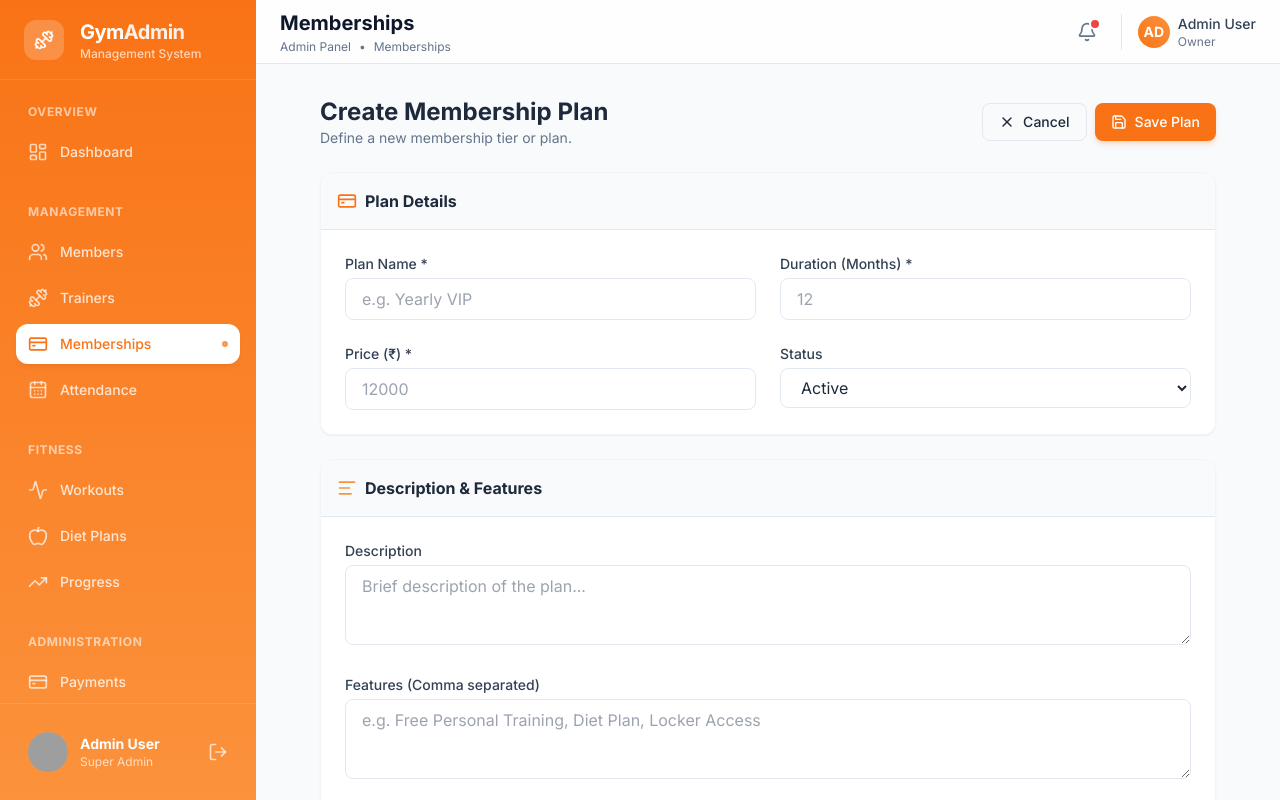
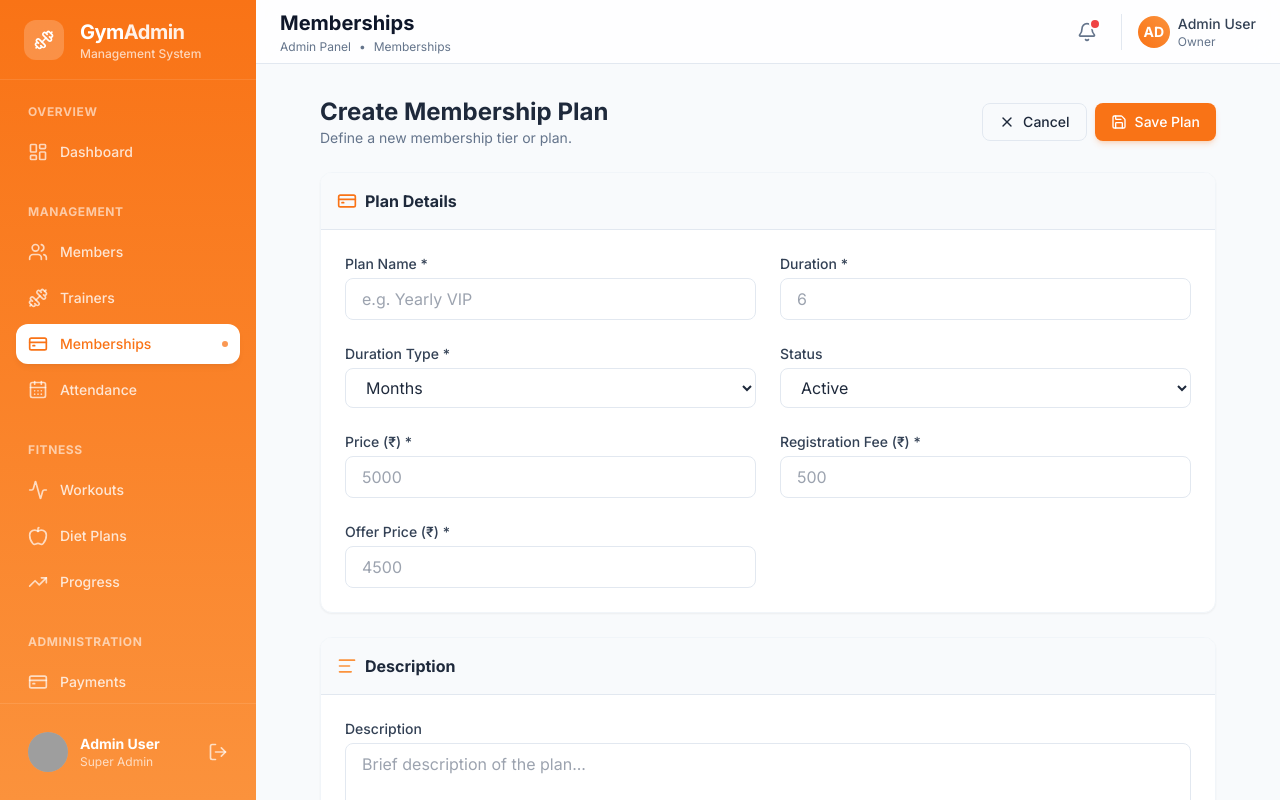
Before and after one commit to dhinesh902/Gym-Admin, a React (Vite) app: page /memberships/add in a window 1280 px wide. Built offline with nearby package versions, Linux system fonts and the light colour scheme; no server answers; grey boxes are pictures that could not be loaded.

Commit message:
Base Commit

```diff
--- a/src/pages/members/AddMember.jsx
+++ b/src/pages/members/AddMember.jsx
@@ -5,7 +5,7 @@ import { Save, X, User, Activity, CreditCard, Upload } from 'lucide-react';
 import toast from 'react-hot-toast';
 import { useMutation, useQuery, useQueryClient } from '@tanstack/react-query';
 import { membersApi, plansApi, trainersApi, toCollection } from '../../services/api';
-import { getApiErrorMessage } from '../../services/apiClient';
+import { getApiErrorMessage, IMAGE_URL } from '../../services/apiClient';
 
 const AddMember = () => {
   const navigate = useNavigate();
@@ -84,7 +84,7 @@ const AddMember = () => {
   const getImageUrl = (path) => {
     if (!path) return null;
     if (path.startsWith('http')) return path;
-    return `http://localhost:3000${path.startsWith('/') ? path : `/${path}`}`;
+    return `${IMAGE_URL}${path.startsWith('/') ? path : `/${path}`}`;
   };
 
   const profilePhotoObj = watch('profilephoto');
--- a/src/pages/members/MemberDetail.jsx
+++ b/src/pages/members/MemberDetail.jsx
@@ -4,12 +4,12 @@ import { useQuery, useMutation, useQueryClient } from '@tanstack/react-query';
 import { useNavigate, useParams } from 'react-router-dom';
 import toast from 'react-hot-toast';
 import { membersApi } from '../../services/api';
-import apiClient, { getApiErrorMessage } from '../../services/apiClient';
+import apiClient, { getApiErrorMessage, IMAGE_URL } from '../../services/apiClient';
 
 const getImageUrl = (path) => {
   if (!path) return '';
   if (path.startsWith('http')) return path;
-  const baseUrl = import.meta.env.VITE_API_BASE_URL ? import.meta.env.VITE_API_BASE_URL.replace('/api', '') : 'http://localhost:3000';
+  const baseUrl = IMAGE_URL;
   return `${baseUrl}${path}`;
 };
 
--- a/src/pages/memberships/AddMembership.jsx
+++ b/src/pages/memberships/AddMembership.jsx
@@ -22,9 +22,13 @@ const AddMembership = () => {
 
   const onSubmit = (data) => createPlan.mutate({
     name: data.planName,
-    durationInMonths: Number(data.duration),
+    duration: Number(data.duration),
+    durationtype: data.durationtype,
     price: Number(data.price),
-    description: data.description
+    registrationfee: Number(data.registrationfee),
+    offerprice: Number(data.offerprice),
+    description: data.description,
+    status: data.status
   });
 
   return (
@@ -46,8 +50,9 @@ const AddMembership = () => {
             type="submit"
             form="add-membership-form"
             className="btn-primary text-sm flex items-center gap-2"
+            disabled={createPlan.isPending}
           >
-            <Save className="h-4 w-4" /> Save Plan
+            <Save className="h-4 w-4" /> {createPlan.isPending ? 'Saving...' : 'Save Plan'}
           </button>
         </div>
       </div>
@@ -63,21 +68,39 @@ const AddMembership = () => {
               <label className="block text-sm font-medium text-slate-700 dark:text-slate-300 mb-1">Plan Name *</label>
               <input
                 {...register('planName', { required: 'Plan name is required' })}
-                className="input-field"
+                className="input-field w-full"
                 placeholder="e.g. Yearly VIP"
               />
               {errors.planName && <p className="text-xs text-danger mt-1">{errors.planName.message}</p>}
             </div>
 
             <div>
-              <label className="block text-sm font-medium text-slate-700 dark:text-slate-300 mb-1">Duration (Months) *</label>
+              <label className="block text-sm font-medium text-slate-700 dark:text-slate-300 mb-1">Duration *</label>
               <input
                 type="number"
                 {...register('duration', { required: 'Duration is required' })}
-                className="input-field"
-                placeholder="12"
+                className="input-field w-full"
+                placeholder="6"
               />
               {errors.duration && <p className="text-xs text-danger mt-1">{errors.duration.message}</p>}
+            </div>
+
+            <div>
+              <label className="block text-sm font-medium text-slate-700 dark:text-slate-300 mb-1">Duration Type *</label>
+              <select {...register('durationtype', { required: 'Duration type is required' })} className="input-field w-full" defaultValue="Months">
+                <option value="Days">Days</option>
+                <option value="Months">Months</option>
+                <option value="Years">Years</option>
+              </select>
+              {errors.durationtype && <p className="text-xs text-danger mt-1">{errors.durationtype.message}</p>}
+            </div>
+
+            <div>
+              <label className="block text-sm font-medium text-slate-700 dark:text-slate-300 mb-1">Status</label>
+              <select {...register('status')} className="input-field w-full" defaultValue="active">
+                <option value="active">Active</option>
+                <option value="inactive">Inactive</option>
+              </select>
             </div>
 
             <div>
@@ -85,18 +108,32 @@ const AddMembership = () => {
               <input
                 type="number"
                 {...register('price', { required: 'Price is required' })}
-                className="input-field"
-                placeholder="12000"
+                className="input-field w-full"
+                placeholder="5000"
               />
               {errors.price && <p className="text-xs text-danger mt-1">{errors.price.message}</p>}
             </div>
 
             <div>
-              <label className="block text-sm font-medium text-slate-700 dark:text-slate-300 mb-1">Status</label>
-              <select {...register('status')} className="input-field">
-                <option value="active">Active</option>
-                <option value="inactive">Inactive</option>
-              </select>
+              <label className="block text-sm font-medium text-slate-700 dark:text-slate-300 mb-1">Registration Fee (₹) *</label>
+              <input
+                type="number"
+                {...register('registrationfee', { required: 'Registration fee is required' })}
+                className="input-field w-full"
+                placeholder="500"
+              />
+              {errors.registrationfee && <p className="text-xs text-danger mt-1">{errors.registrationfee.message}</p>}
+            </div>
+
+            <div>
+              <label className="block text-sm font-medium text-slate-700 dark:text-slate-300 mb-1">Offer Price (₹) *</label>
+              <input
+                type="number"
+                {...register('offerprice', { required: 'Offer price is required' })}
+                className="input-field w-full"
+                placeholder="4500"
+              />
+              {errors.offerprice && <p className="text-xs text-danger mt-1">{errors.offerprice.message}</p>}
             </div>
           </div>
         </div>
@@ -104,23 +141,15 @@ const AddMembership = () => {
         <div className="card overflow-hidden">
           <div className="bg-slate-50 dark:bg-slate-800/50 p-4 border-b border-slate-200 dark:border-slate-800 flex items-center gap-2">
             <AlignLeft className="h-5 w-5 text-secondary" />
-            <h3 className="font-bold text-slate-800 dark:text-white">Description & Features</h3>
+            <h3 className="font-bold text-slate-800 dark:text-white">Description</h3>
           </div>
-          <div className="p-6 space-y-6">
+          <div className="p-6">
             <div>
               <label className="block text-sm font-medium text-slate-700 dark:text-slate-300 mb-1">Description</label>
               <textarea
                 {...register('description')}
-                className="input-field min-h-[80px]"
+                className="input-field w-full min-h-[120px]"
                 placeholder="Brief description of the plan..."
-              />
-            </div>
-            <div>
-              <label className="block text-sm font-medium text-slate-700 dark:text-slate-300 mb-1">Features (Comma separated)</label>
-              <textarea
-                {...register('features')}
-                className="input-field min-h-[80px]"
-                placeholder="e.g. Free Personal Training, Diet Plan, Locker Access"
               />
             </div>
           </div>
--- a/src/pages/memberships/MembershipsList.jsx
+++ b/src/pages/memberships/MembershipsList.jsx
@@ -12,7 +12,7 @@ const MembershipsList = () => {
   const [editingPlan, setEditingPlan] = useState(null);
 
   const fetchPlans = async () => {
-    const response = await apiClient.post('/plans/get');
+    const response = await apiClient.get('/plans/get');
     return response.data.data || [];
   };
 
@@ -59,25 +59,39 @@ const MembershipsList = () => {
       header: 'Plan Name',
       cell: info => <div className="font-bold text-slate-800 dark:text-slate-200">{info.getValue()}</div>,
     },
-    { accessorKey: 'durationInMonths', header: 'Duration (Months)' },
+    {
+      id: 'duration',
+      header: 'Duration',
+      cell: info => {
+        const { duration, durationtype, durationInMonths } = info.row.original;
+        const num = duration || durationInMonths || '-';
+        const type = durationtype || (durationInMonths ? 'Months' : '');
+        return `${num} ${type}`.trim();
+      }
+    },
     {
       accessorKey: 'price',
       header: 'Price (₹)',
       cell: info => <div className="font-bold text-primary">{info.getValue()}</div>,
     },
+    {
+      accessorKey: 'offerprice',
+      header: 'Offer Price (₹)',
+      cell: info => <div className="font-bold text-success">{info.getValue() || '-'}</div>,
+    },
     { accessorKey: 'description', header: 'Description' },
-    // {
-    //   accessorKey: 'status',
-    //   header: 'Status',
-    //   cell: info => {
-    //     const status = info.getValue() || 'Active';
-    //     return (
-    //       <span className={`px-2.5 py-1 rounded-full text-xs font-bold ${status === 'Active' ? 'bg-accent/10 text-accent' : 'bg-slate-100 text-slate-500'}`}>
-    //         {status}
-    //       </span>
-    //     );
-    //   },
-    // },
+    {
+      accessorKey: 'status',
+      header: 'Status',
+      cell: info => {
+        const status = info.getValue() || 'active';
+        return (
+          <span className={`px-2.5 py-1 rounded-full text-xs font-bold ${status.toLowerCase() === 'active' ? 'bg-accent/10 text-accent' : 'bg-slate-100 text-slate-500'}`}>
+            {status.charAt(0).toUpperCase() + status.slice(1)}
+          </span>
+        );
+      },
+    },
     {
       id: 'actions',
       header: 'Actions',
@@ -137,6 +151,10 @@ const MembershipsList = () => {
                         name: document.getElementById('edit-name').value,
                         price: Number(document.getElementById('edit-price').value),
                         duration: Number(document.getElementById('edit-duration').value),
+                        durationtype: document.getElementById('edit-durationtype').value,
+                        registrationfee: Number(document.getElementById('edit-registrationfee').value),
+                        offerprice: Number(document.getElementById('edit-offerprice').value),
+                        status: document.getElementById('edit-status').value,
                         description: document.getElementById('edit-description').value,
                       }
                     })
@@ -164,12 +182,35 @@ const MembershipsList = () => {
                     <input type="text" className="input-field w-full" defaultValue={editingPlan.name} id="edit-name" />
                   </div>
                   <div>
+                    <label className="block text-sm font-medium text-slate-700 dark:text-slate-300 mb-1">Duration *</label>
+                    <input type="number" className="input-field w-full" defaultValue={editingPlan.duration || editingPlan.durationInMonths} id="edit-duration" />
+                  </div>
+                  <div>
+                    <label className="block text-sm font-medium text-slate-700 dark:text-slate-300 mb-1">Duration Type *</label>
+                    <select className="input-field w-full" defaultValue={editingPlan.durationtype || 'Months'} id="edit-durationtype">
+                      <option value="Days">Days</option>
+                      <option value="Months">Months</option>
+                      <option value="Years">Years</option>
+                    </select>
+                  </div>
+                  <div>
+                    <label className="block text-sm font-medium text-slate-700 dark:text-slate-300 mb-1">Status</label>
+                    <select className="input-field w-full" defaultValue={editingPlan.status || 'active'} id="edit-status">
+                      <option value="active">Active</option>
+                      <option value="inactive">Inactive</option>
+                    </select>
+                  </div>
+                  <div>
                     <label className="block text-sm font-medium text-slate-700 dark:text-slate-300 mb-1">Price (₹) *</label>
                     <input type="number" className="input-field w-full" defaultValue={editingPlan.price} id="edit-price" />
                   </div>
                   <div>
-                    <label className="block text-sm font-medium text-slate-700 dark:text-slate-300 mb-1">Duration (Months) *</label>
-                    <input type="number" className="input-field w-full" defaultValue={editingPlan.durationInMonths || editingPlan.duration} id="edit-duration" />
+                    <label className="block text-sm font-medium text-slate-700 dark:text-slate-300 mb-1">Registration Fee (₹) *</label>
+                    <input type="number" className="input-field w-full" defaultValue={editingPlan.registrationfee} id="edit-registrationfee" />
+                  </div>
+                  <div>
+                    <label className="block text-sm font-medium text-slate-700 dark:text-slate-300 mb-1">Offer Price (₹) *</label>
+                    <input type="number" className="input-field w-full" defaultValue={editingPlan.offerprice} id="edit-offerprice" />
                   </div>
                 </div>
               </div>
--- a/src/pages/payments/PaymentDetail.jsx
+++ b/src/pages/payments/PaymentDetail.jsx
@@ -3,6 +3,7 @@ import { ArrowLeft, User, Calendar, CreditCard, Banknote, QrCode, ClipboardList,
 import { useQuery } from '@tanstack/react-query';
 import { useNavigate, useParams } from 'react-router-dom';
 import { paymentsApi } from '../../services/api';
+import { IMAGE_URL } from '../../services/apiClient';
 
 const PaymentDetail = () => {
   const { id } = useParams();
@@ -114,7 +115,7 @@ const PaymentDetail = () => {
             {payment.screenshot ? (
               <div className="rounded-xl overflow-hidden border border-slate-200 dark:border-slate-700 shadow-sm">
                 <img
-                  src={payment.screenshot.startsWith('http') ? payment.screenshot : `${import.meta.env.VITE_API_BASE_URL?.replace('/api', '') || 'http://localhost:3000'}${payment.screenshot}`}
+                  src={payment.screenshot.startsWith('http') ? payment.screenshot : `${IMAGE_URL}${payment.screenshot}`}
                   alt="Payment Receipt"
                   className="w-full h-auto object-cover max-h-[300px]"
                   onError={(e) => { e.target.src = 'https://placehold.co/400x300/f8fafc/94a3b8?text=Receipt+Not+Found'; }}
--- a/src/pages/trainers/AddTrainer.jsx
+++ b/src/pages/trainers/AddTrainer.jsx
@@ -5,7 +5,7 @@ import { Save, X, User, Briefcase, Upload } from 'lucide-react';
 import toast from 'react-hot-toast';
 import { useMutation, useQuery, useQueryClient } from '@tanstack/react-query';
 import { trainersApi } from '../../services/api';
-import { getApiErrorMessage } from '../../services/apiClient';
+import { getApiErrorMessage, IMAGE_URL } from '../../services/apiClient';
 
 const AddTrainer = () => {
   const navigate = useNavigate();
@@ -38,7 +38,7 @@ const AddTrainer = () => {
   const getImageUrl = (path) => {
     if (!path) return null;
     if (path.startsWith('http')) return path;
-    return `http://localhost:3000${path.startsWith('/') ? path : `/${path}`}`;
+    return `${IMAGE_URL}${path.startsWith('/') ? path : `/${path}`}`;
   };
 
   const profilePhotoObj = watch('profilephoto');
--- a/src/pages/trainers/TrainerDetail.jsx
+++ b/src/pages/trainers/TrainerDetail.jsx
@@ -4,14 +4,14 @@ import { useMutation, useQuery, useQueryClient } from '@tanstack/react-query';
 import { useNavigate, useParams } from 'react-router-dom';
 import toast from 'react-hot-toast';
 import { trainersApi } from '../../services/api';
-import { getApiErrorMessage } from '../../services/apiClient';
+import { getApiErrorMessage, IMAGE_URL } from '../../services/apiClient';
 
 const formatStatus = (status) => status === 'active' ? 'Active' : 'Inactive';
 
 const getImageUrl = (path) => {
   if (!path) return '';
   if (path.startsWith('http')) return path;
-  const baseUrl = import.meta.env.VITE_API_BASE_URL ? import.meta.env.VITE_API_BASE_URL.replace('/api', '') : 'http://localhost:3000';
+  const baseUrl = IMAGE_URL;
   return `${baseUrl}${path}`;
 };
 const TrainerDetail = () => {
--- a/src/services/apiClient.js
+++ b/src/services/apiClient.js
@@ -1,7 +1,7 @@
 import axios from 'axios';
 
 const apiClient = axios.create({
-  baseURL: import.meta.env.VITE_API_BASE_URL || 'http://localhost:3000/api',
+  baseURL: import.meta.env.VITE_API_BASE_URL || 'https://gym-management-production-335b.up.railway.app/api',
   headers: {
     'Content-Type': 'application/json',
   },
@@ -27,6 +27,10 @@ apiClient.interceptors.response.use(
   },
 );
 
+export const IMAGE_URL = import.meta.env.VITE_API_BASE_URL
+  ? import.meta.env.VITE_API_BASE_URL.replace('/api', '')
+  : 'https://gym-management-production-335b.up.railway.app';
+
 export const getApiErrorMessage = (error, fallback = 'Something went wrong. Please try again.') => (
   error.response?.data?.message || error.response?.data?.error || error.message || fallback
 );
```
Also changed, not shown: 1 other file (tests, documents, lock files or other folders).
